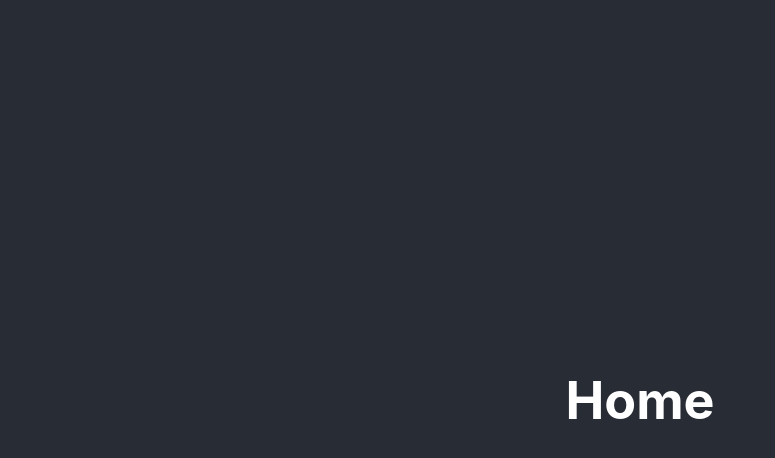
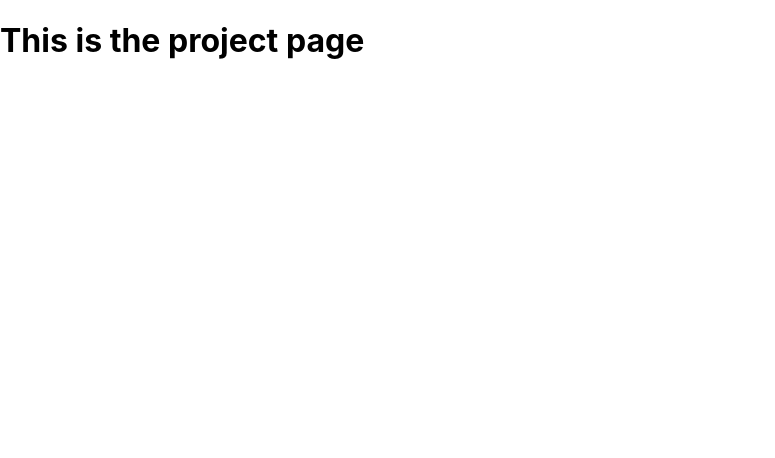
Before and after one commit to WDI-SEA/react-router-portfolio, a React (Create React App) app: page /projects in a window 1280 px wide. Shown: the top 458 px of the page, without its empty margins (0-775 px from the left). Built offline with nearby package versions, Linux system fonts and the light colour scheme.

Commit message:
setting up a routes

```diff
--- a/src/App.js
+++ b/src/App.js
@@ -1,12 +1,20 @@
+import { BrowserRouter, Routes, Route } from 'react-router-dom'
 import './App.css';
+import Home from './components/pages/Home'
+import Blog from './components/pages/Blog'
+import About from './components/pages/About'
+import Projects from './components/pages/Projects'
 
 function App() {
   return (
-    <div className="App">
-      <header className="App-header">
-        <h1>Home</h1>
-      </header>
-    </div>
+    <BrowserRouter>
+      <Routes>
+        <Route path='/' element={<Home />} />
+        <Route path='/blog' element={<Blog />} />
+        <Route path='/about' element={<About />} />
+        <Route path='/projects' element={<Projects />} />
+      </Routes>
+    </BrowserRouter>
   );
 }
 
--- a/src/components/pages/Project.js
+++ b/src/components/pages/Projects.js
@@ -1,6 +1,6 @@
 import React, { Component } from 'react'
 
-export default class Project extends Component {
+export default class Projects extends Component {
     render() {
         return (
             <div>
```
